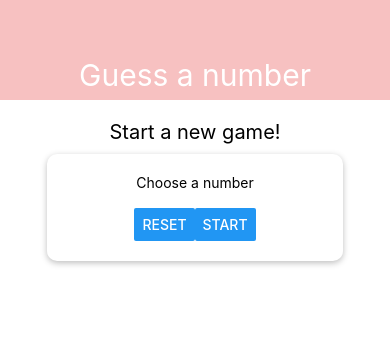
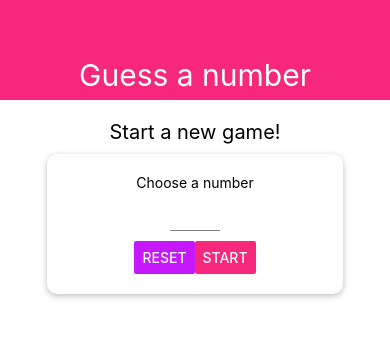
Before and after one commit to gentilijuanmanuel/react-native-training, a React Native app in the folder guess-the-number/: screen / in a window 390 px wide. Shown: the top 338 px of the page. Built offline with nearby package versions, Linux system fonts and the light colour scheme.

Commit message:
Added color file. Progress in Input custom component.

```diff
--- a/guess-the-number/components/Header.js
+++ b/guess-the-number/components/Header.js
@@ -17,7 +17,7 @@
     alignItems: 'center',
     justifyContent: 'center',
     paddingTop: 50,
-    backgroundColor: '#f7c1c1',
+    backgroundColor: '#f7287b',
     height: 100
   },
   headerTitle: {
--- /dev/null
+++ b/guess-the-number/components/Input.js
@@ -0,0 +1,22 @@
+import React from 'react';
+import {
+  StyleSheet,
+  TextInput
+} from 'react-native';
+
+const Input = (props) => {
+  const { style } = props;
+
+  return <TextInput {...props} style={{ ...styles.input, ...style }} />;
+};
+
+const styles = StyleSheet.create({
+  input: {
+    height: 30,
+    borderBottomColor: 'grey',
+    borderBottomWidth: 1,
+    marginVertical: 10
+  }
+});
+
+export default Input;
--- /dev/null
+++ b/guess-the-number/constants/colors.js
@@ -0,0 +1,4 @@
+export default {
+  primary: '#f7287b',
+  accent: '#c717fc'
+};
--- a/guess-the-number/screens/StartGameScreen.js
+++ b/guess-the-number/screens/StartGameScreen.js
@@ -2,11 +2,13 @@
 import {
   View,
   Text,
-  TextInput,
   StyleSheet,
   Button
 } from 'react-native';
+
 import Card from '../components/Card';
+import Input from '../components/Input';
+import colors from '../constants/colors';
 
 const StartGameScreen = (props) => {
   const {} = props;
@@ -16,10 +18,21 @@
       <Text style={styles.title}>Start a new game!</Text>
       <Card style={styles.inputContainer}>
         <Text>Choose a number</Text>
-        <TextInput />
+        <Input
+          style={styles.input}
+          keyboardType="number-pad"
+          blurOnSubmit
+          autoCorrect={false}
+          maxLength={2}
+
+        />
         <View style={styles.buttonsContainer}>
-          <Button title="Reset" />
-          <Button title="Start" />
+          <View styles={styles.button}>
+            <Button title="Reset" color={colors.accent} />
+          </View>
+          <View styles={styles.button}>
+            <Button title="Start" color={colors.primary} />
+          </View>
         </View>
       </Card>
     </View>
@@ -45,6 +58,13 @@
   title: {
     marginVertical: 10,
     fontSize: 20
+  },
+  button: {
+    width: 100
+  },
+  input: {
+    width: 50,
+    textAlign: 'center'
   }
 });
 
```
